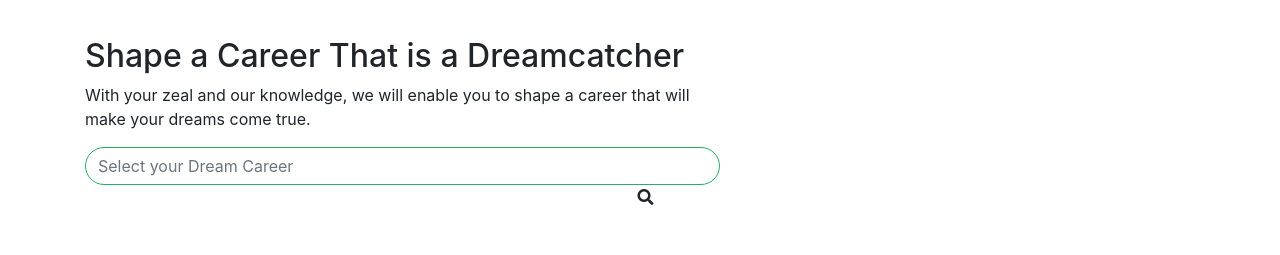
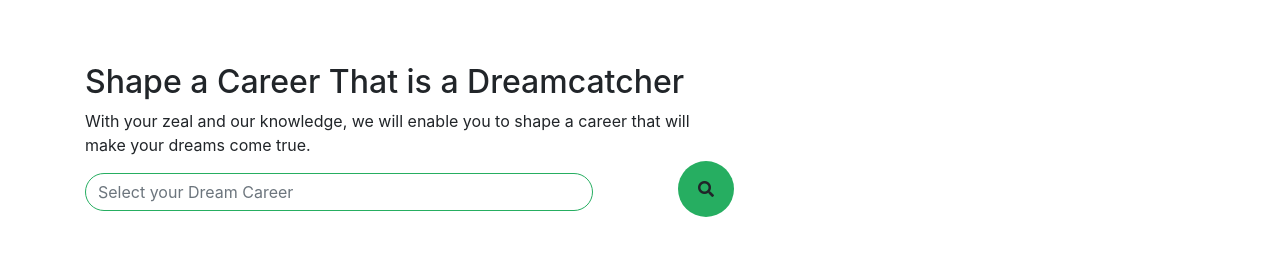
Before and after one commit to ArpitST/PlanMyCareerPage, a plain HTML site: page index.html in a window 1280 px wide. Shown: the part 93-348 px from the top of the page. Drawn offline with nearby package versions, Linux system fonts and the light colour scheme.

Commit message:
second commit

```diff
--- a/index.html
+++ b/index.html
@@ -13,6 +13,7 @@
 	</head>
 	<body>
 		<nav class="navbar navbar-expand-lg navbar-dark bg-dark">
+			<!-- <img src="PMC-logo.png" height="50px" max-width:100%;> -->
 			<img src="PMC-logo.png" height="50px" max-width:100%;>
 		  <a class="navbar-brand" href="#">PLAN MY CAREER</a>
 		  <div class="collapse navbar-collapse" id="navbarSupportedContent">
@@ -129,8 +130,8 @@
 			  				<button class="btn btn-outline-success my-2 my-sm-0" type="submit">Select your Dream Career</button>
 			  			</form>	  -->
 			  			<div class="form-group">
-			  				<input class="form-control" type="text" placeholder="Select your Dream Career">
-			  				<i class="fa fa-search" aria-hidden="true"></i>
+			  				<input class="form-control position-relative" type="text" placeholder="Select your Dream Career" >
+			  				<i class="fa fa-search position-absolute" aria-hidden="true"></i>
 			  			</div>
 					</div>
 
--- a/style.css
+++ b/style.css
@@ -31,11 +31,23 @@
 .form-control{
 	border-radius: 30px;
 	border-color: #26ae61;
+	width: 80%;
 }
 
 .fa-search{
-	padding-left: 87%;
-	margin-top: -1.5%;
+	/*padding-left: 87%;
+	margin-bottom: 15%;
+	padding-top:14px;
+	padding-right: 12px;
+	padding-bottom: 11px;
+	background-color: green;
+	border-radius: 20px;
+	bottom: 25px;*/
+	right: 1px;
+	padding: 20px;
+	background-color: #26ae61;
+	border-radius: 34px;
+	bottom:10px;
 }
 /*.aaa{
 	font-family: sans-serif;
```
Also changed, not shown: PMC-logo.png (added), intro.png (added).
